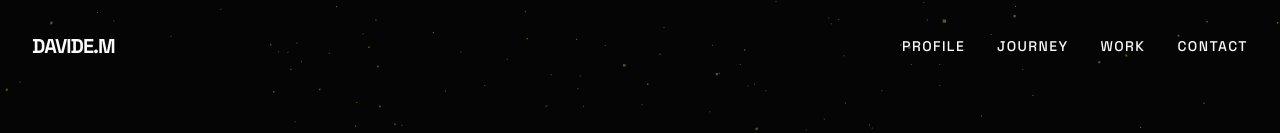
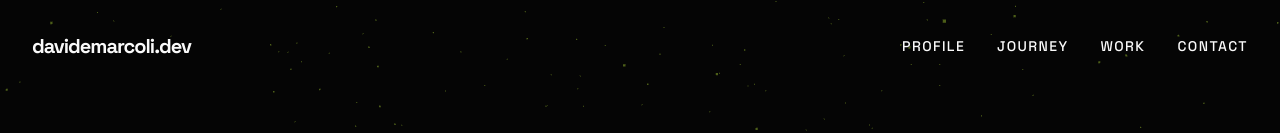
Before and after one commit to davidemarcoli/davidemarcoli.dev, a Next.js app: page / in a window 1280 px wide. Shown: the top 133 px of the page. Built offline with nearby package versions, Linux system fonts and the light colour scheme.

Commit message:
update cursor transition properties and change navbar brand text.

```diff
--- a/app/globals.css
+++ b/app/globals.css
@@ -34,7 +34,7 @@ body {
   pointer-events: none;
   z-index: 10000;
   transform: translate(-50%, -50%);
-  transition: width 0.3s, height 0.3s, background-color 0.3s;
+  transition: width 0.3s cubic-bezier(0.25, 1, 0.5, 1), height 0.3s cubic-bezier(0.25, 1, 0.5, 1), background-color 0.3s, border-color 0.3s;
   mix-blend-mode: difference;
   display: none;
   /* Hidden by default */
--- a/components/layout/Navbar.tsx
+++ b/components/layout/Navbar.tsx
@@ -13,7 +13,7 @@ const Navbar = () => {
                     href="#"
                     className="text-xl font-bold tracking-tighter hoverable inline-block"
                 >
-                    DAVIDE.M
+                    davidemarcoli.dev
                 </Link>
             </Magnetic>
             <div className="hidden md:flex space-x-8 text-sm font-medium uppercase tracking-widest">
```
